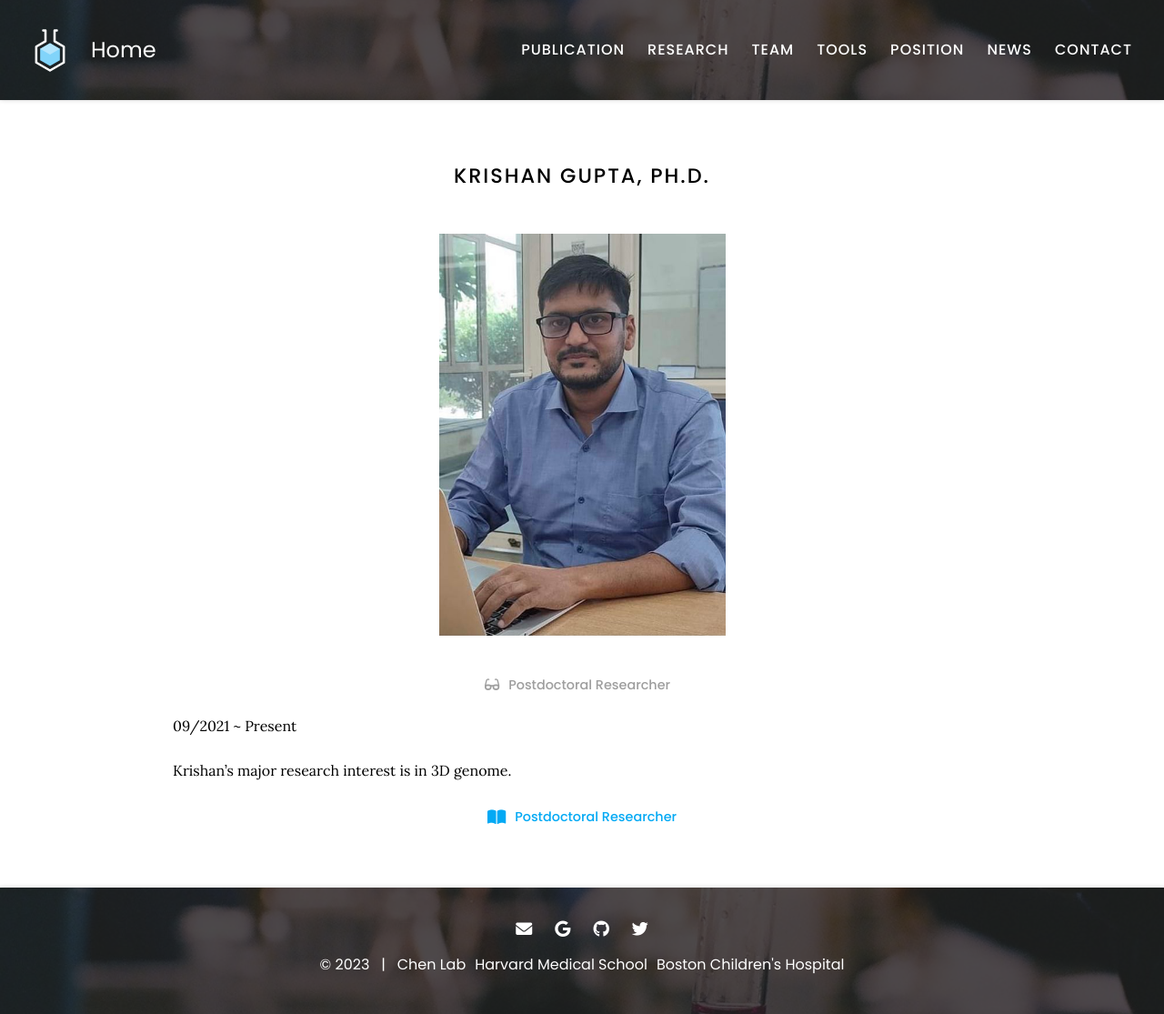
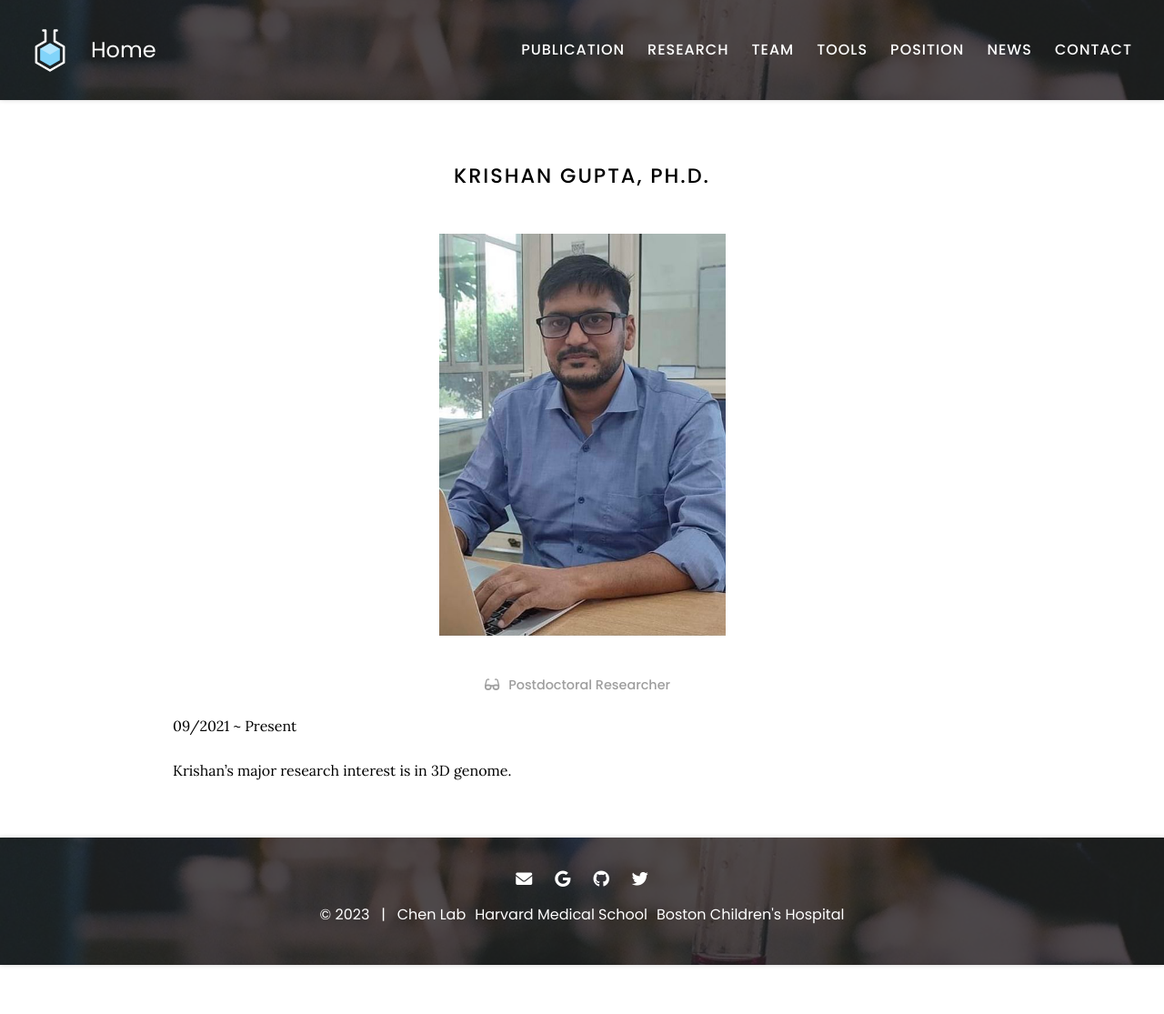
Before and after one commit to kaifuchenlab/kaifuchenlab.github.io, a Jekyll site: the page built from _members/Krishan-Gupta.md, in a window 1280 px wide. Shown: the whole page at 91% size. Built offline with Jekyll 4.4.1, drawn with Linux system fonts in a browser that asks for light colours; after the commit the page ends 1061 px from its top, so only the background shows below that.

Commit message:
Update member.html

```diff
--- a/_layouts/member.html
+++ b/_layouts/member.html
@@ -33,7 +33,3 @@ layout: default
 {%- endif -%}
 
 {%- assign search = aliases | join: '" "' | prepend: '"' | append: '"' | prepend: "/research/?search=" -%}
-
-<p class="center">
-  {%- include link.html icon="fas fa-book-open" text=text link=search -%}
-</p>
```
